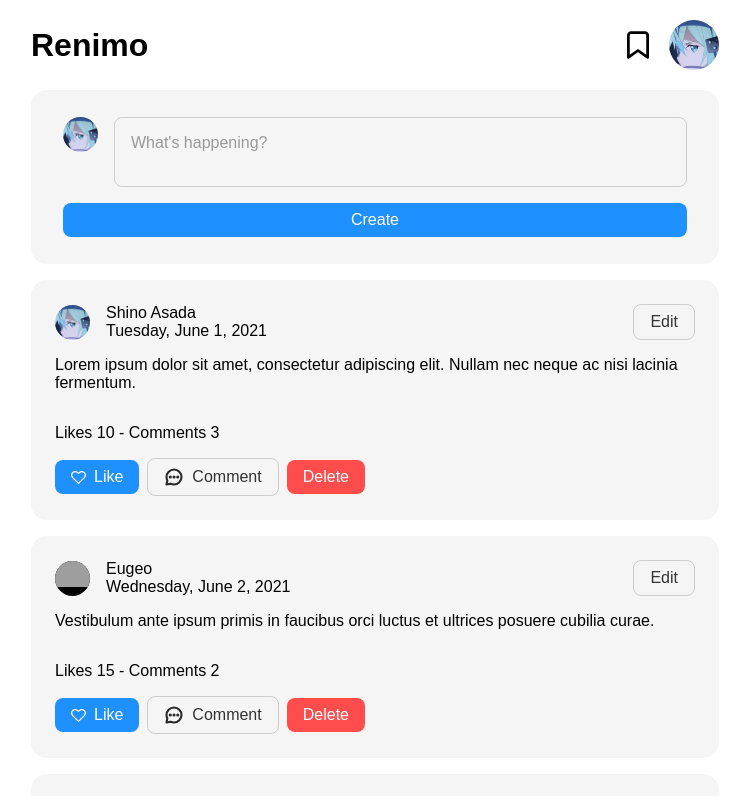
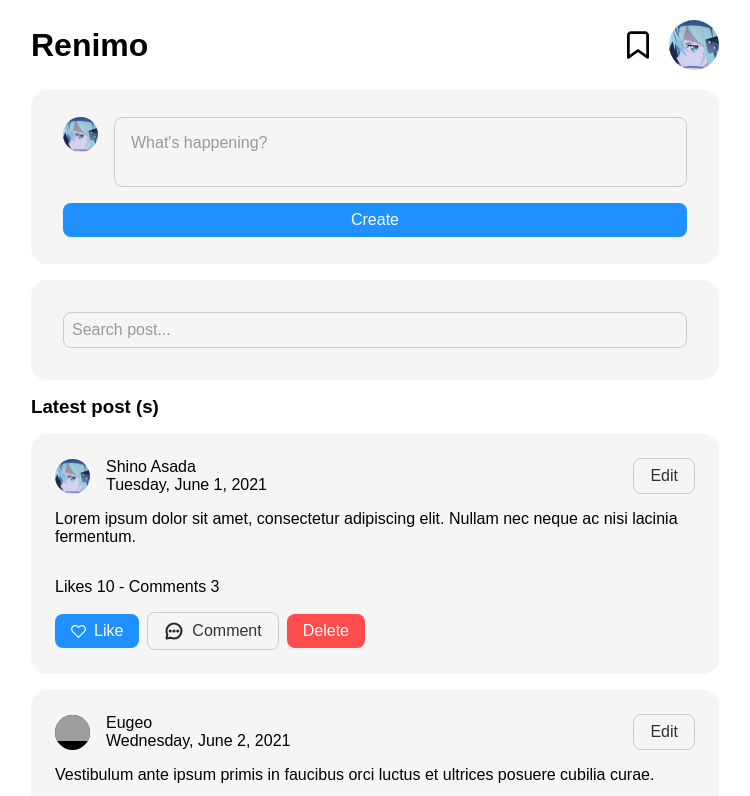
Before and after one commit to nmFaizz/renimo_task1_rpl, a React (Vite) app: page / in a window 1280 px wide. Shown: the top 796 px of the page, without its empty margins (265-1015 px from the left). Built offline with nearby package versions, Linux system fonts and the light colour scheme; grey boxes are pictures that could not be loaded.

Commit message:
feat: add search post

```diff
--- a/src/App.jsx
+++ b/src/App.jsx
@@ -1,7 +1,8 @@
 import Header from './layouts/Header'
 import CreatePost from './components/post/CreatePost'
+import PostsListContainer from './containers/post/PostsListContainer'
+import SearchPost from './components/post/SearchPost'
 import './App.css'
-import PostsListContainer from './containers/post/PostsListContainer'
 
 function App() {
 
@@ -10,6 +11,7 @@ function App() {
     <main className="centered-container-lg">
       <Header />
       <CreatePost />
+      <SearchPost />
       <PostsListContainer />
     </main>
   )
--- /dev/null
+++ b/src/components/post/SearchPost.jsx
@@ -0,0 +1,22 @@
+import React from 'react'
+import { usePosts } from '../../providers/PostsProvider'
+import './styles/search-post.css'
+
+export default function SearchPost() {
+    const [searchText, setSearchText] = React.useState('')
+    const { handleSearchPosts } = usePosts()
+
+    return (
+        <div className="search-post-container">
+            <input
+                type="text"
+                placeholder="Search post..."
+                onChange={(e) => {
+                    setSearchText(e.target.value)
+                    handleSearchPosts(e.target.value)
+                }}
+                value={searchText}
+            />
+        </div>
+    )
+}
--- /dev/null
+++ b/src/components/post/styles/search-post.css
@@ -0,0 +1,16 @@
+.search-post-container {
+    display: flex;
+    gap: 1rem;
+    align-items: center;
+    padding: 2rem;
+    border-radius: var(--rounded-xl);
+    background-color: var(--secondary-white);
+    margin-top: 1rem;
+}
+
+.search-post-container input {
+    flex: 1;
+    padding: 0.5rem;
+    border: 1px solid var(--primary-gray);
+    border-radius: var(--rounded-lg);
+}
--- a/src/containers/post/PostsListContainer.jsx
+++ b/src/containers/post/PostsListContainer.jsx
@@ -4,13 +4,21 @@ import './styles/posts-list.css'
 import { usePosts } from "../../providers/PostsProvider";
 
 export default function PostsListContainer() {
-    const { posts } = usePosts();
+    const { posts, searchedPosts } = usePosts();
 
     return (
-        <div className="posts-list-container">
-            {posts.map((post) => (
-                <PostCard key={post.id} data={post} />
-            ))}
-        </div>
+        <>
+            <h3 style={{marginTop: "1rem"}}>Latest post (s)</h3>
+            <div className="posts-list-container">
+                {searchedPosts.length > 0 ? searchedPosts.map((post) => (
+                    <PostCard key={post.id} data={post} />
+                )) : (
+                    posts.map((post) => (
+                        <PostCard key={post.id} data={post} />
+                    ))
+                )}
+
+            </div>
+        </>
     )
 }
--- a/src/providers/PostsProvider.jsx
+++ b/src/providers/PostsProvider.jsx
@@ -19,6 +19,7 @@ export const PostsProvider = ({ children }) => {
     return posts ? JSON.parse(posts) : defaultPosts;
   });
   const [postText, setPostText] = useState("");
+  const [searchedPosts, setSearchedPosts] = useState([]);
 
   useEffect(() => {
     localStorage.setItem('posts', JSON.stringify(posts));
@@ -89,6 +90,15 @@ export const PostsProvider = ({ children }) => {
     });
   };
 
+  const handleSearchPosts = (searchText) => {
+    setSearchedPosts(
+        posts.filter((post) => {
+            const lowerCase = post.content.toLowerCase();
+            return lowerCase.includes(searchText.toLowerCase());
+        })
+    );
+  }
+
   return (
     <PostsContext.Provider
         value={{
@@ -98,7 +108,9 @@ export const PostsProvider = ({ children }) => {
             handleEditPost,
             postText,
             handleLikePost,
-            setPostText
+            setPostText,
+            handleSearchPosts,
+            searchedPosts
         }}
     >
       {children}
```
